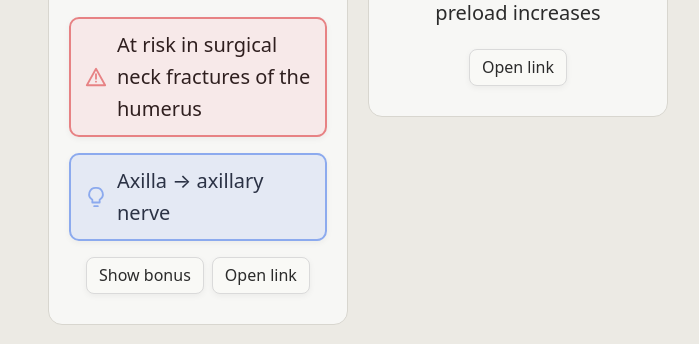
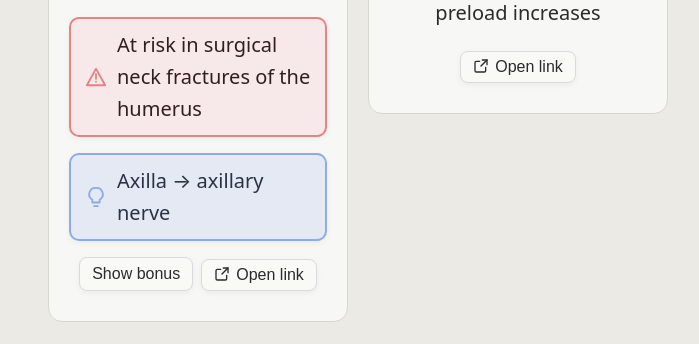
Before and after one commit to HerrPischinger/anki-card-template, a plain HTML site: page index.html in a window 1280 px wide. Shown: the part 434-778 px from the top of the page, 442-1141 px from the left. Drawn offline with Linux system fonts and the light colour scheme.

Commit message:
Render link button as a real button so it matches the bonus button exactly
Co-Authored-By: Claude Sonnet 5.5 <noreply@anthropic.com>
Claude-Session: https://claude.ai/code/session_01BcwfCCZGjjTe9pt9aPhECU

```diff
--- a/index.html
+++ b/index.html
@@ -74,7 +74,7 @@
               <span>Axilla → axillary nerve</span>
             </div>
           </div>
-          <div class="button-row"><button class="bonus-btn" id="bonusBtn" type="button">Show bonus</button><a class="bonus-btn link-btn" href="https://www.youtube.com/" target="_blank" rel="noopener">Open link</a></div>
+          <div class="button-row"><button class="bonus-btn" id="bonusBtn" type="button">Show bonus</button><a class="link-btn" href="https://www.youtube.com/" target="_blank" rel="noopener"><button type="button" class="bonus-btn"><svg xmlns="http://www.w3.org/2000/svg" viewBox="0 0 24 24" fill="none" stroke="currentColor" stroke-width="2" stroke-linecap="round" stroke-linejoin="round" width="16" height="16"><path d="M14 3h7v7"/><path d="M21 3l-9 9"/><path d="M19 14v5a2 2 0 0 1-2 2H5a2 2 0 0 1-2-2V7a2 2 0 0 1 2-2h5"/></svg>Open link</button></a></div>
           <div class="bonus-content" id="bonusContent">Loss of function: abduction beyond 15° is weakened, and sensation is lost over the lateral upper arm.</div>
         </div>
       </div>
@@ -87,7 +87,7 @@
         <hr>
         <div>Stroke volume rises as preload increases</div>
         <div class="content-wrapper">
-          <div class="button-row"><a class="bonus-btn link-btn" href="https://www.youtube.com/" target="_blank" rel="noopener">Open link</a></div>
+          <div class="button-row"><a class="link-btn" href="https://www.youtube.com/" target="_blank" rel="noopener"><button type="button" class="bonus-btn"><svg xmlns="http://www.w3.org/2000/svg" viewBox="0 0 24 24" fill="none" stroke="currentColor" stroke-width="2" stroke-linecap="round" stroke-linejoin="round" width="16" height="16"><path d="M14 3h7v7"/><path d="M21 3l-9 9"/><path d="M19 14v5a2 2 0 0 1-2 2H5a2 2 0 0 1-2-2V7a2 2 0 0 1 2-2h5"/></svg>Open link</button></a></div>
         </div>
       </div>
     </figure>
--- a/style.css
+++ b/style.css
@@ -140,14 +140,9 @@
     display: none;
 }
 
-/* Shared button style: the bonus button and the link button look identical */
+/* Bonus button and link button share this style.
+   The link button is a real <button> inside an <a>, so both render identically. */
 .bonus-btn {
-    display: inline-block;
-    box-sizing: border-box;
-    margin: 0;
-    -webkit-appearance: none;
-    appearance: none;
-
     background-color: #f9f9f6;
     color: #2b2b2b;
 
@@ -155,10 +150,7 @@
     padding: 6px 12px;
     border-radius: 8px;
     cursor: pointer;
-    font-family: inherit;
     font-size: 16px;
-    line-height: 1.4;
-    text-decoration: none;
 
     box-shadow: 0 2px 6px rgba(0,0,0,0.05);
 }
@@ -167,12 +159,17 @@
     background-color: #f0f0eb;
 }
 
-/* Link button: keep link colors identical to the other button */
+.bonus-btn svg {
+    vertical-align: -2px;
+    margin-right: 6px;
+}
+
+/* Link wrapper around the button: no underline, no extra spacing */
 a.link-btn,
 a.link-btn:visited,
 a.link-btn:hover {
-    color: #2b2b2b;
     text-decoration: none;
+    display: inline-block;
 }
 
 .nightMode .bonus-btn {
@@ -183,12 +180,6 @@ a.link-btn:hover {
 
 .nightMode .bonus-btn:hover {
     background-color: #4a4b50;
-}
-
-.nightMode a.link-btn,
-.nightMode a.link-btn:visited,
-.nightMode a.link-btn:hover {
-    color: #dcdcdc;
 }
 
 /* Collapsible bonus content (toggled via the .open class) */
```
Also changed, not shown: templates/back.html (+1 -1 lines).
